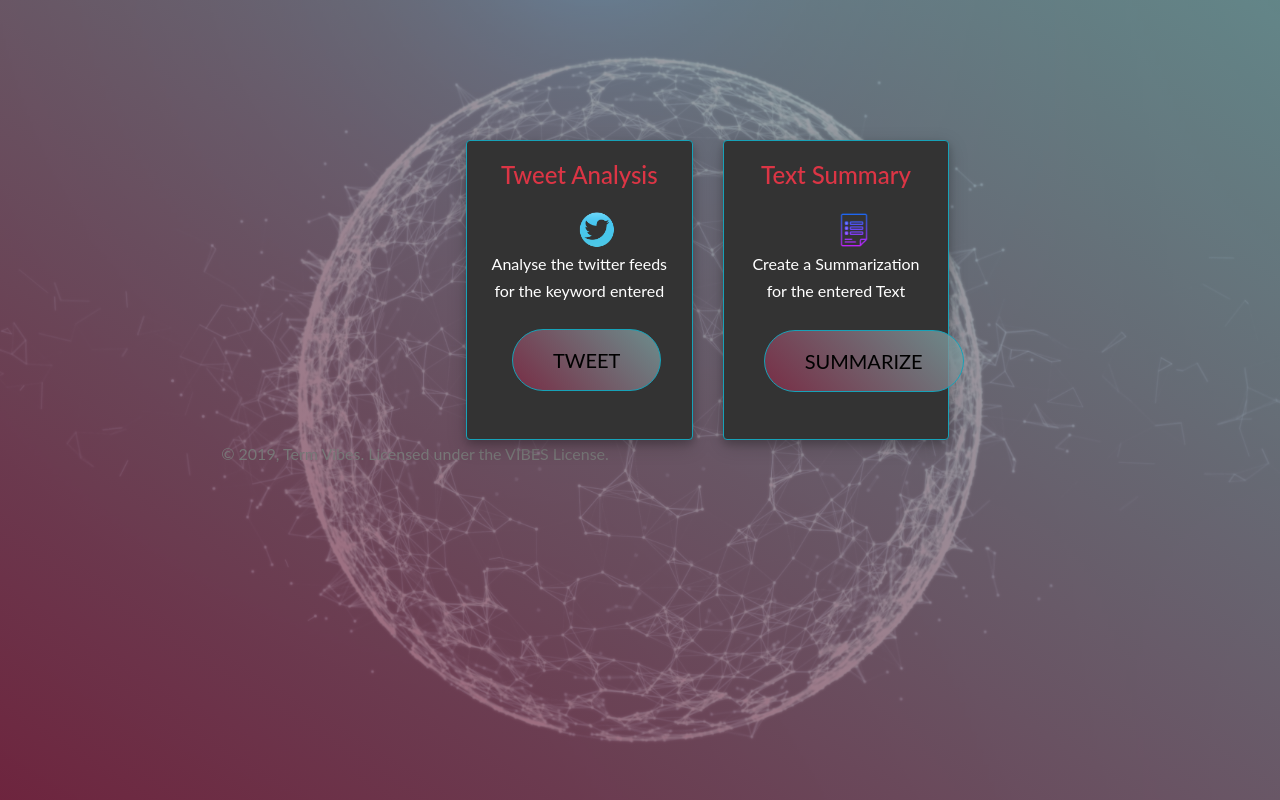
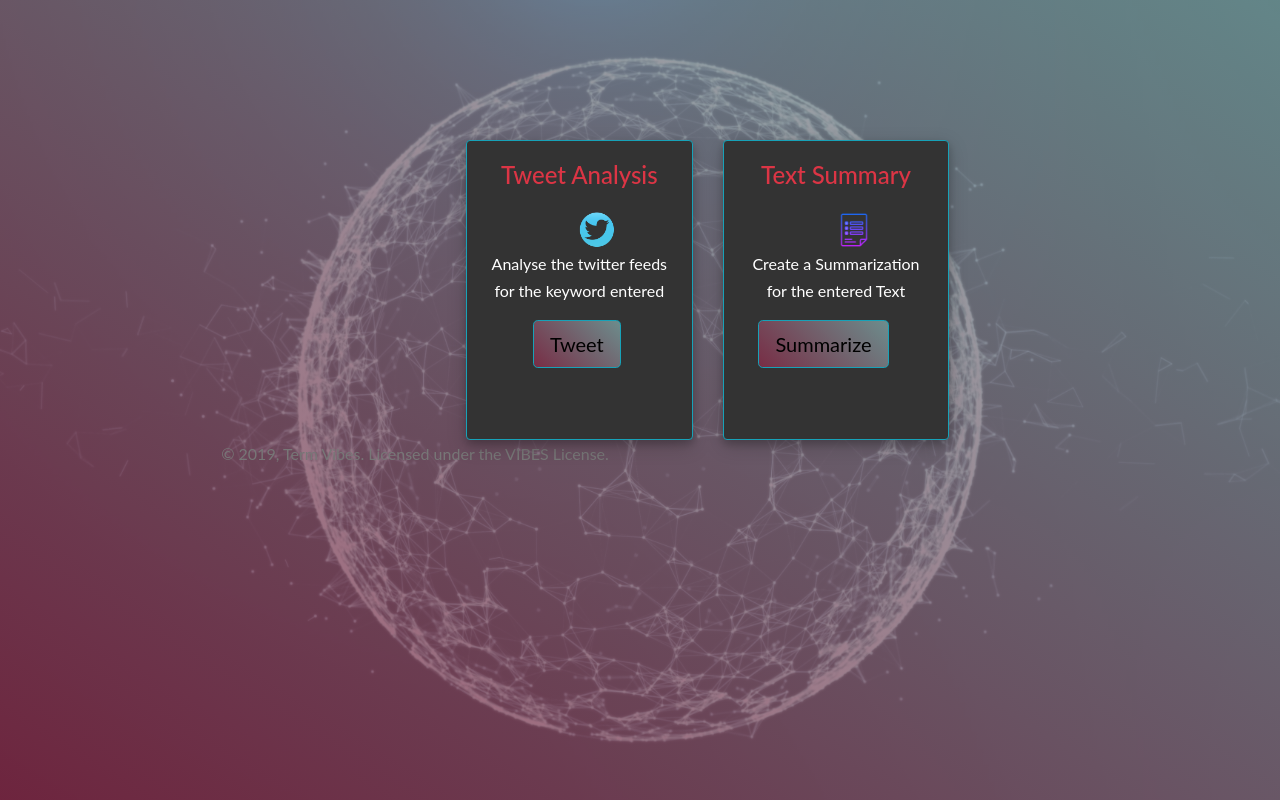
Before and after one commit to raveendarv/vibes, a React (Create React App) app in the folder vibes-webapp/: page /appselect in a window 1280 px wide. Built offline with nearby package versions, Linux system fonts and the light colour scheme.

Commit message:
Link into button and login authentication

```diff
--- a/vibes-webapp/src/App.js
+++ b/vibes-webapp/src/App.js
@@ -12,10 +12,8 @@ class App extends Component {
 	};
 
 	render() {
-		// const { route } = this.state;
 		return (
 			<div>
-				{/* {route === 'twitter' ? <Twitter /> : route === 'textsum' ? <Textsum /> : <Signin />} */}
 				<Route exact path="/" component={Signin} />
 				<Route exact path="/appselect" component={Appselect} />
 				<Route exact path="/twitter" component={Twitter} />
--- a/vibes-webapp/src/components/Appselect.js
+++ b/vibes-webapp/src/components/Appselect.js
@@ -3,17 +3,9 @@ import '../App.css';
 import twitter from '../img/twitter.png';
 import summarize from '../img/summarize.png';
 import Footer from './Footer';
-import Twitter from './Twitter';
-import Textsum from './Textsum';
-import { Route, Link } from 'react-router-dom';
 import { Card, CardText, CardDeck, CardTitle, Row, Col } from 'reactstrap';
 
-// class Appselect extends Component {
-// 	state = {
-// 		route: ''
-// 	};
-// }
-export default (props) => {
+const Appselect = (props) => {
 	return (
 		<div className="idk">
 			<Row sm="4">
@@ -41,14 +33,13 @@ export default (props) => {
 							/>
 							<CardText>Analyse the twitter feeds for the keyword entered</CardText>
 							<div className="parentElement">
-								<Link
+								<button
 									className="btn btn-lg btn-info "
 									style={{ marginLeft: '25px', color: 'black', top: '9px' }}
-									to="/twitter"
+									onClick={() => props.history.push('/twitter')}
 								>
 									Tweet
-								</Link>
-								<Route exact path="/twitter" component={Twitter} />
+								</button>
 							</div>
 						</Card>
 
@@ -71,7 +62,7 @@ export default (props) => {
 							/>
 							<CardText>Create a Summarization for the entered Text</CardText>
 							<div class="parentElement">
-								<Link
+								<button
 									className="btn btn-lg btn-info "
 									style={{
 										marginLeft: '5px',
@@ -80,18 +71,18 @@ export default (props) => {
 										top: '10px',
 										left: '15px'
 									}}
-									to="/textsum"
+									onClick={() => props.history.push('/textsum')}
 								>
 									Summarize
-								</Link>
-
-								<Route exact path="/textsum" component={Textsum} />
+								</button>
 							</div>
 						</Card>
 					</CardDeck>
 				</Col>
 			</Row>
-			<Footer />
+			<Footer style={{ 'margin-bottom': 50 }} />
 		</div>
 	);
 };
+
+export default Appselect;
--- a/vibes-webapp/src/components/Signin/Signin.js
+++ b/vibes-webapp/src/components/Signin/Signin.js
@@ -4,8 +4,8 @@ import Art from './img/Asset1.png';
 import logo from './img/logo-white.png';
 
 class Signin extends Component {
-	constructor() {
-		super();
+	constructor(props) {
+		super(props);
 		this.state = {
 			email: '',
 			password: ''
@@ -13,12 +13,11 @@ class Signin extends Component {
 	}
 	onChangeEmail = (e) => {
 		this.setState({ email: e.target.value });
-		console.log(e.target.value);
 	};
 	onChangePassword = (e) => {
 		this.setState({ password: e.target.value });
-		console.log(e.target.value);
 	};
+
 	onSubmit = () => {
 		fetch('http://localhost:5000/signin', {
 			method: 'post',
@@ -29,7 +28,10 @@ class Signin extends Component {
 			})
 		})
 			.then((Response) => Response.json())
-			.then((res) => console.log(res));
+			.then(
+				(res) =>
+					res === 'success' ? this.props.history.push('/appselect') : alert('Enter Valid Email And Password')
+			);
 	};
 
 	render() {
@@ -45,7 +47,6 @@ class Signin extends Component {
 							<div className="logo-box2">
 								<img src={Art} alt="logo" className="logo2" />
 							</div>
-							{/* <!-- <span class="heading-primary-main">SIGNIN</span> --> */}
 
 							<span className="heading-primary-main1"> EMail</span>
 							<input
```
Also changed, not shown: 1 other file (tests, documents, lock files or other folders).
